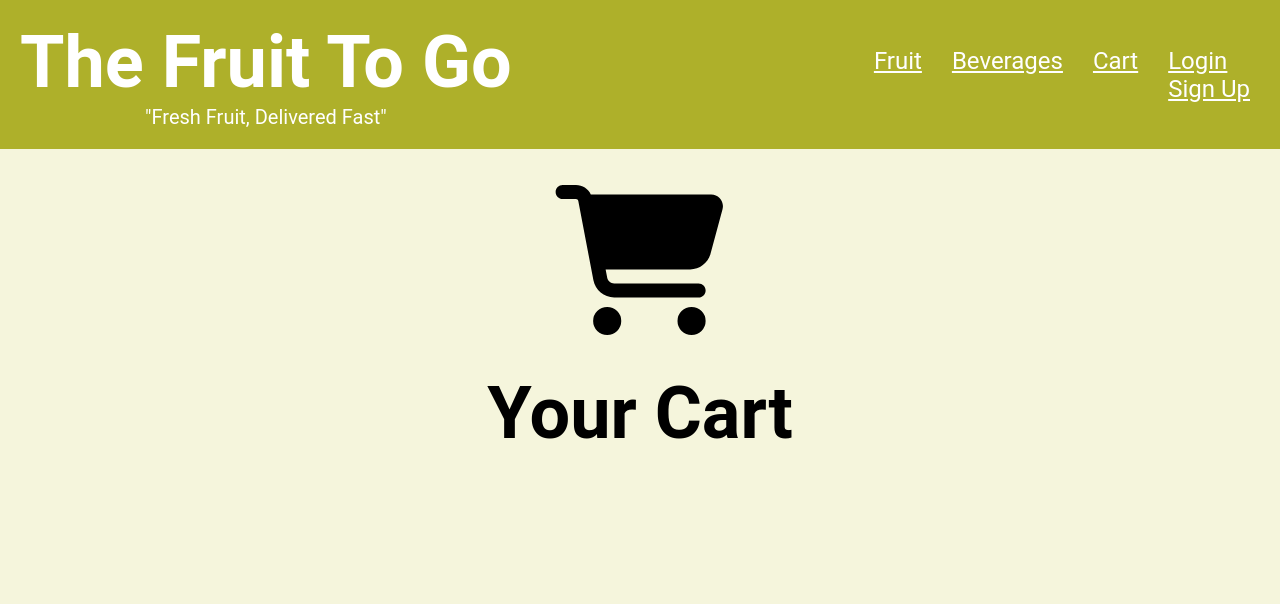
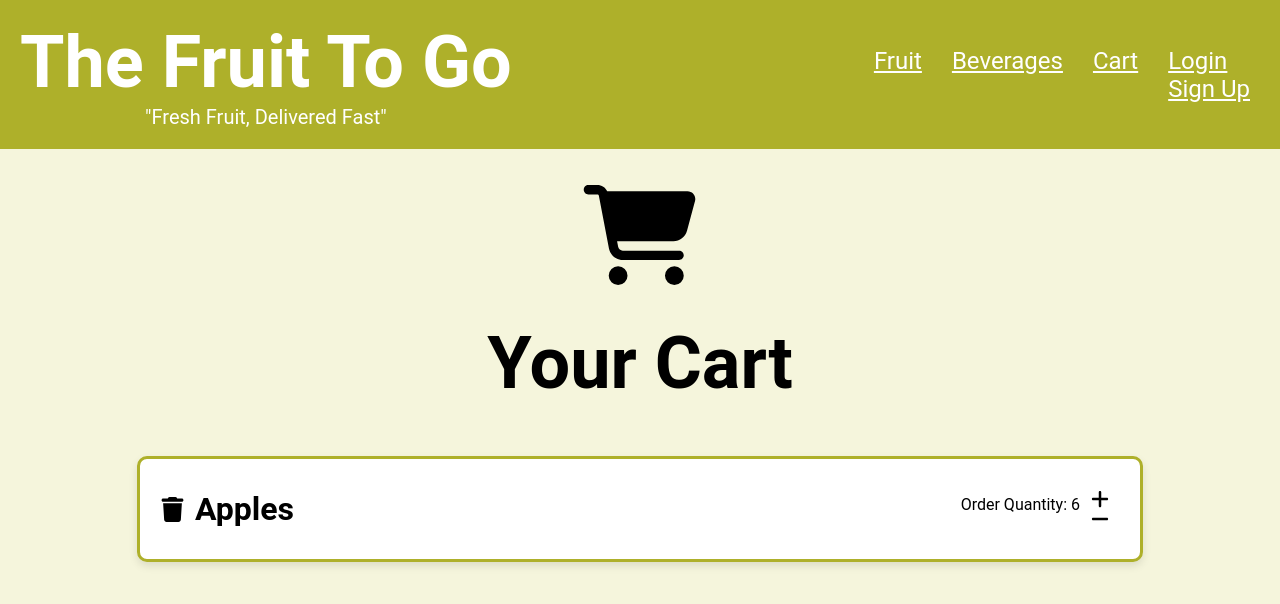
Before and after one commit to LiamGunning07/Fruit_To_Go, a Next.js app in the folder frontend/: page /cart in a window 1280 px wide. Shown: the top 604 px of the page. Built offline with nearby package versions, Linux system fonts and the light colour scheme.

Commit message:
CartCard built/styled

```diff
--- a/frontend/src/app/cart/page.js
+++ b/frontend/src/app/cart/page.js
@@ -3,6 +3,7 @@ import styles from "../styles/Cart.module.css"
 import '../styles/globals.css'
 import { FontAwesomeIcon } from '@fortawesome/react-fontawesome';
 import {faCartShopping} from '@fortawesome/free-solid-svg-icons'
+import CartCard from "../components/CartCard";
 
 export default function Cart() {
   return (
@@ -12,7 +13,9 @@ export default function Cart() {
         <FontAwesomeIcon icon={faCartShopping} className={styles.faCartShopping} />
         <h1> Your Cart </h1>
       </div>
-
+      <div>
+        <CartCard />
+      </div>
     </div>
   )
 }
--- /dev/null
+++ b/frontend/src/app/components/CartCard.jsx
@@ -0,0 +1,23 @@
+import { FontAwesomeIcon } from '@fortawesome/react-fontawesome';
+import {faTrash, faPlus, faMinus} from '@fortawesome/free-solid-svg-icons'
+import styles from '../styles/CartCard.module.css'
+
+export default function CartCard() {
+  return (
+    <div className={styles.outer}>
+      <div className={styles.container}>
+        <div className={styles.title_container}>
+          <FontAwesomeIcon icon={faTrash} className={styles.faTrash} />
+          <h1 className={styles.title}> Apples </h1>
+        </div>
+          <div className={styles.quantity_container}>
+            <p>Order Quantity: 6</p>
+              <div className={styles.quantity}>
+                <FontAwesomeIcon icon={faMinus}  className={styles.faMinus}/>
+                <FontAwesomeIcon icon={faPlus}  className={styles.faPlus} />
+              </div>
+          </div>
+      </div>
+    </div>
+  )
+}
--- a/frontend/src/app/styles/Cart.module.css
+++ b/frontend/src/app/styles/Cart.module.css
@@ -6,7 +6,7 @@
   flex-direction: column; /* Stack icon and text vertically */
   margin: 20px auto; /* Center the cart horizontally */
   width: 200px; /* Set a fixed width for the cart */
-  height: 150px;
+  height: 100px;
 }
 
 .header {
--- /dev/null
+++ b/frontend/src/app/styles/CartCard.module.css
@@ -0,0 +1,68 @@
+.faTrash{
+  height: 25px;
+  width: 25px;
+}
+.faTrash:hover{
+  color: red;
+}
+
+.faPlus{
+  height: 20px;
+  width: 20px;
+}
+.faPlus:hover{
+  color: green;
+}
+
+.faMinus{
+  height: 20px;
+  width: 20px;
+}
+.faMinus:hover{
+  color: red;
+}
+
+.container {
+  width: 75%;
+  display: flex;
+  justify-content: space-between;
+  align-items: center;
+  border: 3px solid transparent;
+  border-color: #AEB02A;
+  border-radius: 10px;
+  box-shadow: 0 4px 8px rgba(0, 0, 0, 0.1);
+  padding: 20px;
+  margin: 50px 25px 20px 25px;
+  text-align: center;
+  transition: transform 0.3s ease, border-color 0.3s ease, box-shadow 0.3s ease;
+  background-color: white;
+  font-family: Roboto;
+}
+
+.outer{
+  display: flex;
+  justify-content: center;
+  align-items: center;
+  width: 100%;
+}
+
+.title {
+  color: black;
+  padding: 10px;
+}
+
+.quantity{
+  display: flex;
+  flex-direction: column-reverse;
+  justify-content: center;
+  padding: 10px;
+}
+
+.quantity_container{
+  display: flex;
+}
+
+.title_container{
+  display: flex;
+  align-items: center;
+}
```
